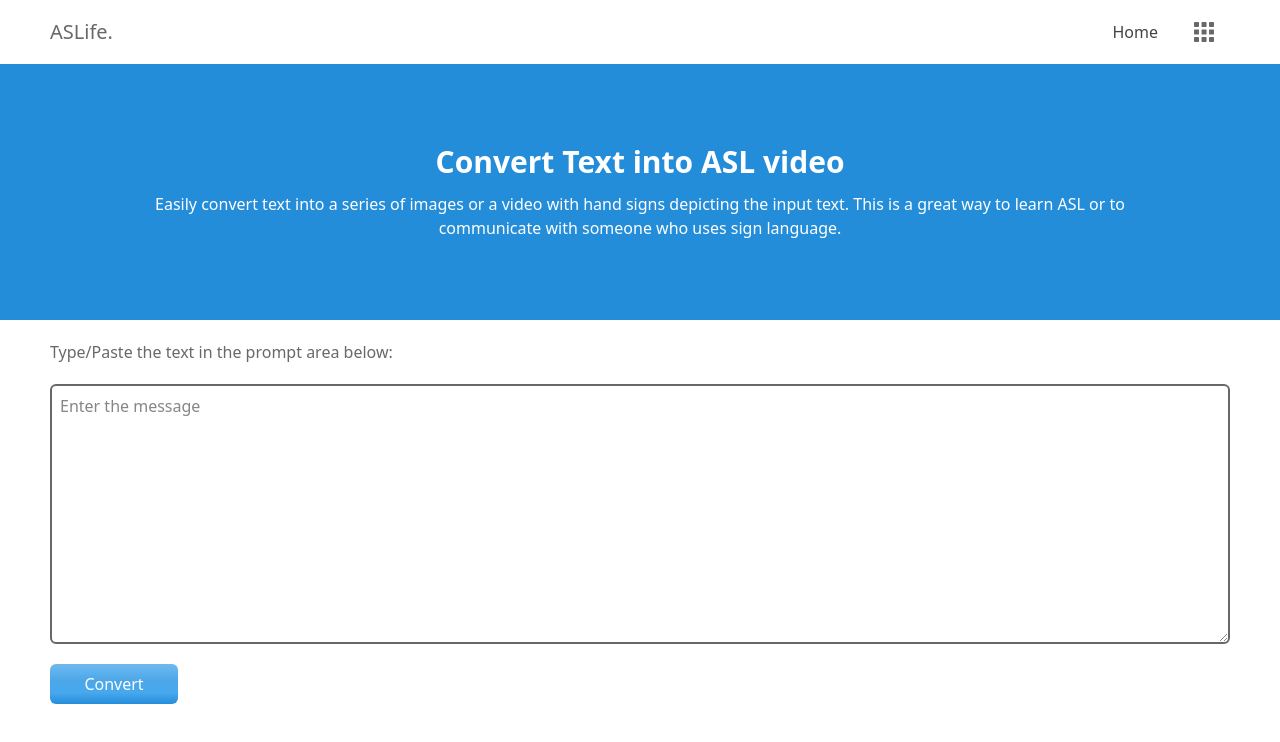
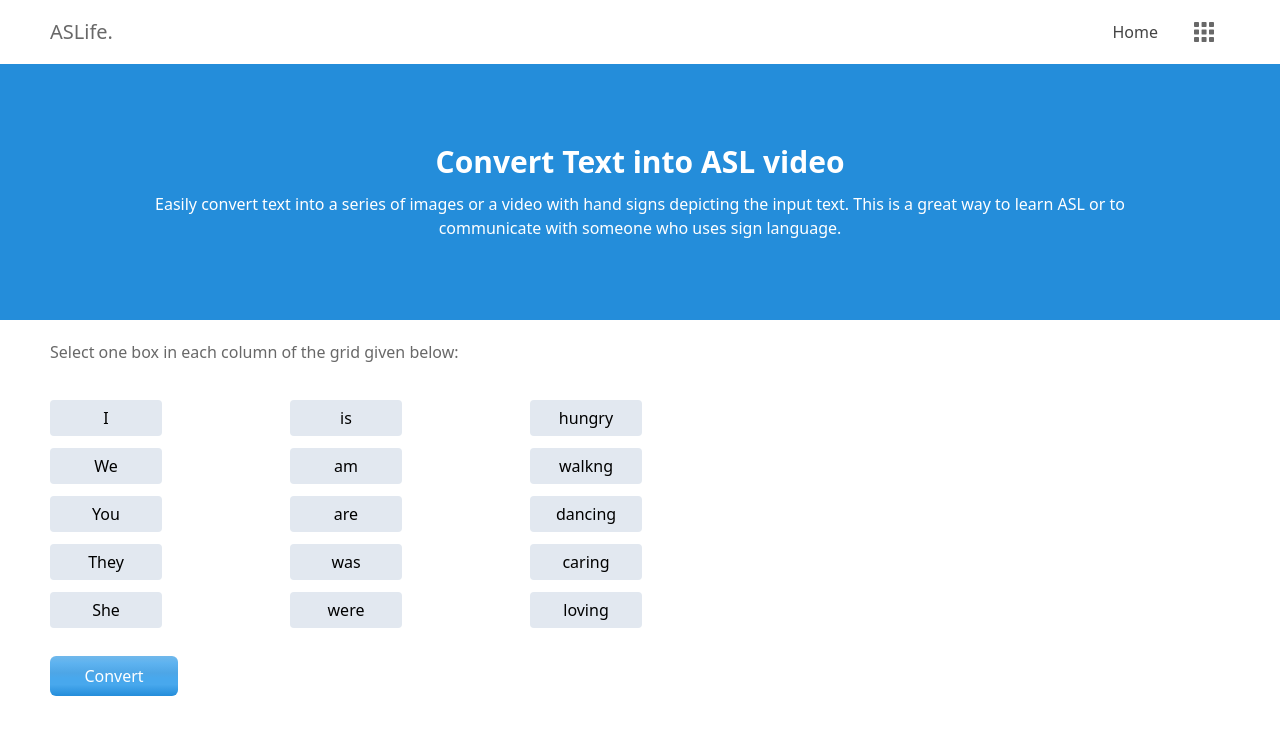
Before and after one commit to Anubhav-Pal/ASL-Project-SSFT, a React (Vite) app in the folder frontend-asl/: page /texttovideo in a window 1280 px wide. Shown: the top 742 px of the page. Built offline with nearby package versions, Linux system fonts and the light colour scheme.

Commit message:
added buttons

```diff
--- /dev/null
+++ b/frontend-asl/src/components/Button.jsx
@@ -0,0 +1,13 @@
+import React from 'react'
+
+const Button =(props) => {
+  return (
+
+      <button className='bg-slate-200 w-28 h-9 rounded mr-32'>
+        {props.text}
+      </button>
+
+  )
+}
+
+export default Button
--- /dev/null
+++ b/frontend-asl/src/containers/ButtonsAdd.jsx
@@ -0,0 +1,38 @@
+import React from 'react'
+import Button from '../components/button'
+import { btntext } from '../utils/btn-text'
+
+const ButtonsAdd = () => {
+  return (
+    <div className='container align-center'>
+      {/* <Button text="name"/> */}
+      <div className='mb-3 '>
+      {btntext.map((btn) => (
+        <Button text={btn.i0} />
+      ))}
+      </div>
+      <div className='mb-3'>
+      {btntext.map((btn) => (
+        <Button text={btn.i1} />
+      ))}
+      </div >
+      <div className='mb-3'>
+      {btntext.map((btn) => (
+        <Button text={btn.i2} />
+      ))}
+      </div>
+      <div className='mb-3'>
+      {btntext.map((btn) => (
+        <Button text={btn.i3} />
+      ))}
+      </div>
+      <div className='mb-3'>
+      {btntext.map((btn) => (
+        <Button text={btn.i4} />
+      ))}
+      </div>
+    </div>
+  )
+}
+
+export default ButtonsAdd
--- a/frontend-asl/src/pages/TextToVideo.jsx
+++ b/frontend-asl/src/pages/TextToVideo.jsx
@@ -1,5 +1,6 @@
 import React from 'react'
 import { Navbar, Header } from '../components/index'
+import ButtonsAdd from '../containers/ButtonsAdd'
 
 const TextToVideo = () => (
   <section className=''>
@@ -7,16 +8,23 @@ const TextToVideo = () => (
     <Header heading="Convert Text into ASL video" desc="Easily convert text into a series of images or a video with hand signs depicting the input text. This is a great way to learn ASL or to communicate with someone who uses sign language." />
 
     <div className="container">
-      <div className='text-[#434343] my-5 font-medium opacity-80 mx-5 lg:mx-0'>Type/Paste the text in the prompt area below:</div>
+      <div className='text-[#434343] my-5 font-medium opacity-80 mx-5 lg:mx-0'>
+        {/* Type/Paste the text in the prompt area below: */}
+        Select one box in each column of the grid given below:
+        </div>
     </div>
 
     <div className="container">
-      <form
+      {/* <form
       className='flex flex-col flex-start gap-5'
       action="">
         <textarea name="" id="" cols="30" rows="10" className='rounded-md border-2 border-[#434343] opacity-80 p-2 placeholder:text-[#434343] placeholder:opacity-80 mx-5 lg:mx-0' placeholder='Enter the message'></textarea>
         <button type="submit" className='bg-primary text-white px-2 py-2 font-normal w-[8rem] rounded-md mx-5 lg:mx-0 nav-box transition-all ease-in-out duration-200 hover:bg-[#1e78b9]'>Convert</button>
-      </form>
+      </form> */}
+      <div className='my-4'>
+        <ButtonsAdd/>
+      </div>
+      <button type="submit" className='bg-primary text-white px-2 py-2 font-normal w-[8rem] rounded-md mx-5 lg:mx-0 nav-box transition-all ease-in-out duration-200 hover:bg-[#1e78b9]'>Convert</button>
     </div>
   </section>
 )
--- /dev/null
+++ b/frontend-asl/src/utils/btn-text.js
@@ -0,0 +1,23 @@
+export const btntext=[
+    {
+        i0:"I",
+        i1:"We",
+        i2:"You",
+        i3:"They",
+        i4:"She"
+    },
+    {
+        i0:"is",
+        i1:"am",
+        i2:"are",
+        i3:"was",
+        i4:"were"
+    },
+    {
+        i0:"hungry",
+        i1:"walkng",
+        i2:"dancing",
+        i3:"caring",
+        i4:"loving"
+    }
+];
```
